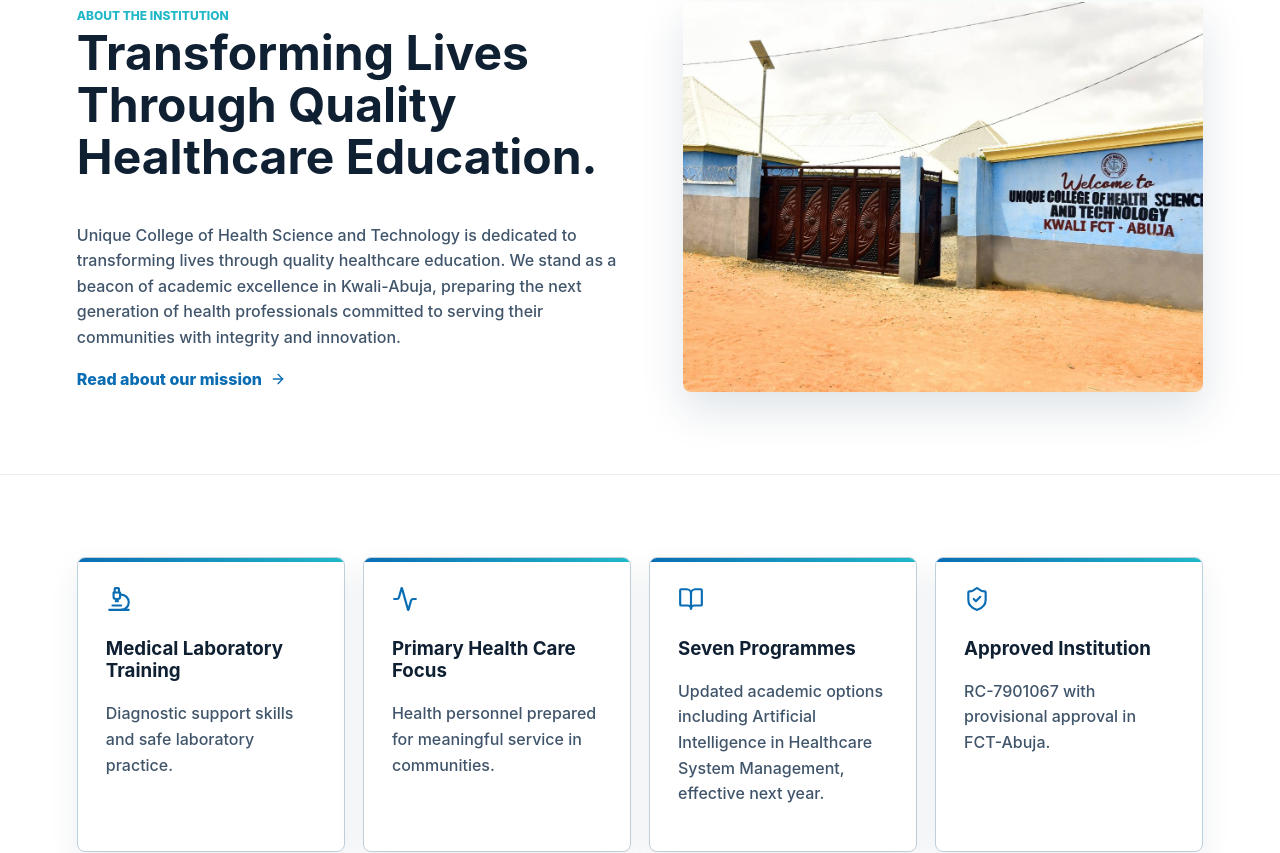
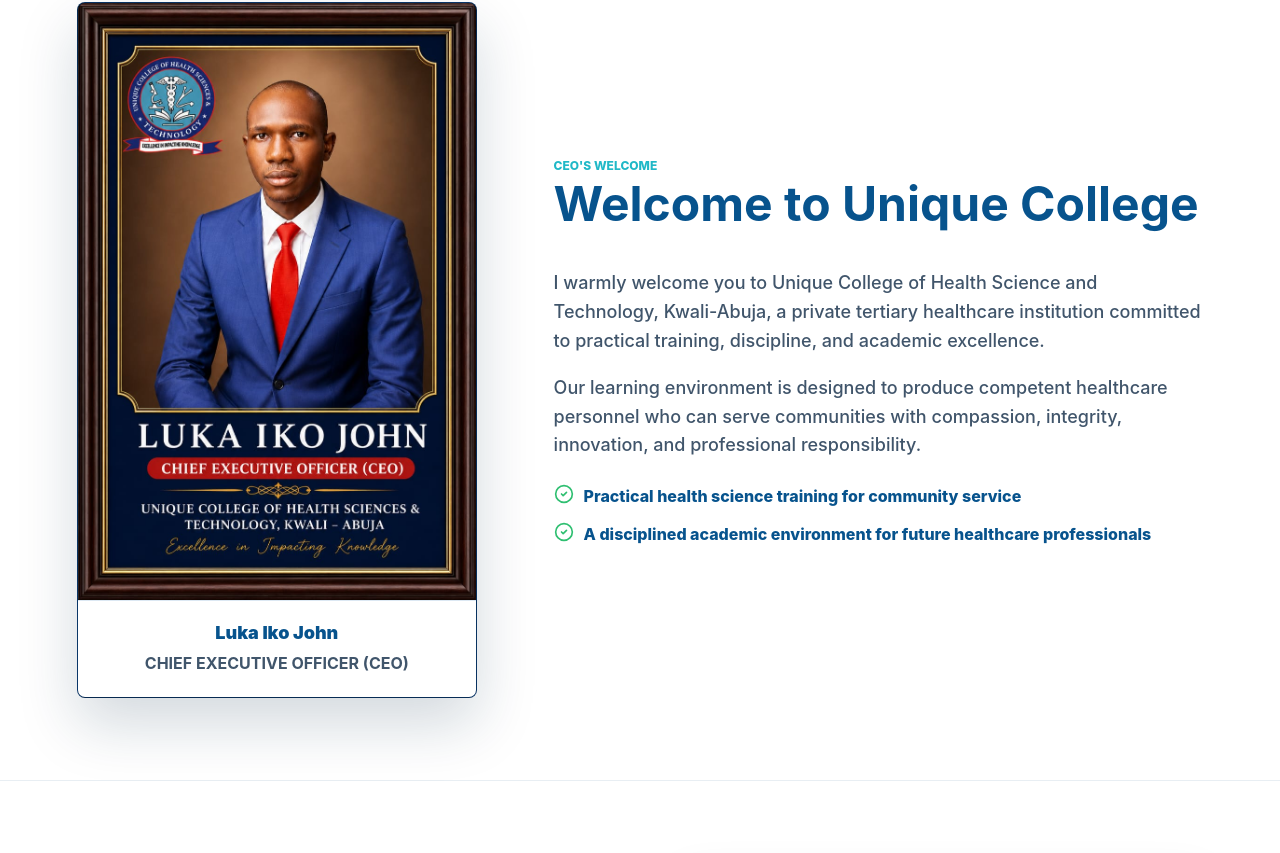
Before and after one commit to Yusufdavid411/Unique-College, a React (Vite) app in the folder frontend/: page / in a window 1280 px wide. Shown: the part 1048-1901 px from the top of the page. Built offline with nearby package versions, Linux system fonts and the light colour scheme; no server answers.

Commit message:
Restore original CEO welcome section on the homepage

```diff
--- a/frontend/src/pages/public/Home.jsx
+++ b/frontend/src/pages/public/Home.jsx
@@ -1,12 +1,12 @@
 import { useEffect, useState } from "react";
 import { Link } from "react-router-dom";
-import { Activity, ArrowRight, BookOpen, Microscope, ShieldCheck } from "lucide-react";
+import { Activity, ArrowRight, BookOpen, CheckCircle2, Microscope, ShieldCheck } from "lucide-react";
 import { api, assetUrl } from "../../api/client.js";
 import ResponsiveCarousel from "../../components/ResponsiveCarousel.jsx";
 import Seo from "../../components/Seo.jsx";
 import EventsPreview from "../../components/EventsPreview.jsx";
 import { useAdmissions } from "../../context/AdmissionsContext.jsx";
-import { assetPaths, heroSlides, programs, schoolInfo, stats } from "../../data/siteData.js";
+import { assetPaths, heroSlides, leadershipWelcome, programs, schoolInfo, stats } from "../../data/siteData.js";
 
 export default function Home() {
   const { policy } = useAdmissions();
@@ -60,6 +60,26 @@
           <div className="hero-actions">
             <Link className="button primary" to="/admission">{policy?.open ? "Start application" : "Admissions information"} <ArrowRight size={18} /></Link>
             <Link className="button ghost" to="/courses">Explore Courses</Link>
+          </div>
+        </div>
+      </section>
+
+      <section className="section leadership-section">
+        <div className="leader-portrait">
+          <img src={leadershipWelcome.image} alt={leadershipWelcome.name} loading="lazy" />
+          <div>
+            <strong>{leadershipWelcome.name}</strong>
+            <span>{leadershipWelcome.role}</span>
+          </div>
+        </div>
+        <div className="leader-copy">
+          <span className="eyebrow">{leadershipWelcome.label}</span>
+          <h2>{leadershipWelcome.title}</h2>
+          {leadershipWelcome.paragraphs.map((paragraph) => <p key={paragraph}>{paragraph}</p>)}
+          <div className="leader-points">
+            {leadershipWelcome.points.map((point) => (
+              <span key={point}><CheckCircle2 size={20} />{point}</span>
+            ))}
           </div>
         </div>
       </section>
```
